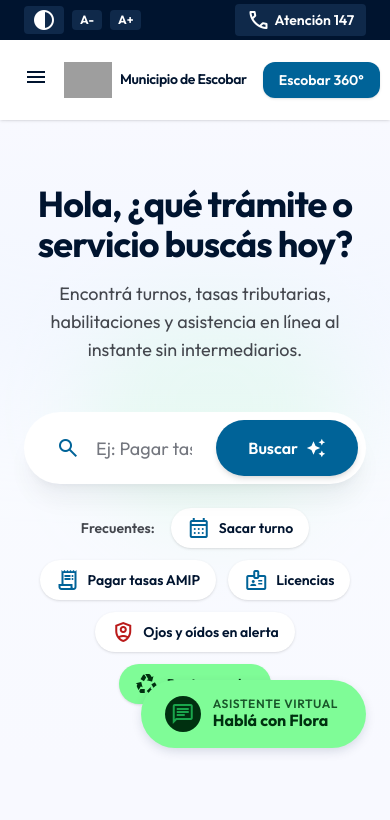
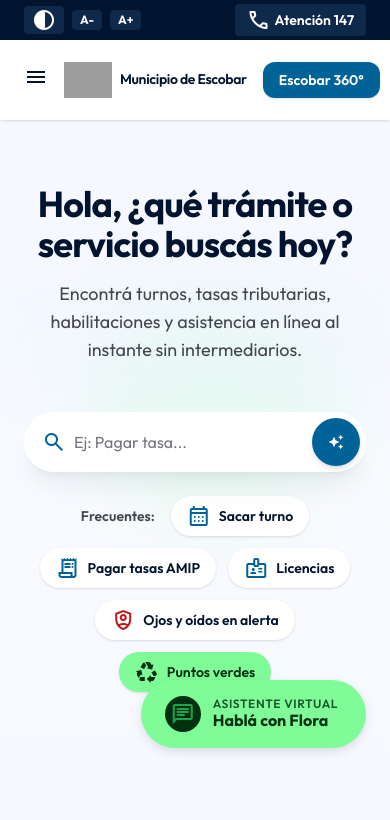
Before and after one commit to dibrand-dev/dibrand-redesign, a Next.js app: page /escobar in a window 390 px wide. Shown: the top 820 px of the page. Built offline with nearby package versions, Linux system fonts and the light colour scheme; grey boxes are pictures that could not be loaded.

Commit message:
style(escobar): fix search bar responsive layout to prevent overlap on mobile

```diff
--- a/app/escobar/_components/Hero.tsx
+++ b/app/escobar/_components/Hero.tsx
@@ -18,14 +18,14 @@ export default function Hero() {
 
         {/* Mega Search Bar (Semantic AEO design) */}
         <div className="w-full max-w-4xl mt-12">
-          <form action="#" className="relative group flex items-center bg-white rounded-full p-2 shadow-xl shadow-[#00142f]/5 transition-all focus-within:shadow-2xl focus-within:shadow-[#006398]/15" method="GET">
-            <div className="flex items-center justify-center pl-6 pr-2 text-[#006398]">
-              <span className="material-symbols-outlined text-[32px]">search</span>
+          <form action="#" className="relative group flex items-center bg-white rounded-full p-1.5 sm:p-2 shadow-xl shadow-[#00142f]/5 transition-all focus-within:shadow-2xl focus-within:shadow-[#006398]/15" method="GET">
+            <div className="flex items-center justify-center pl-3 sm:pl-6 pr-1 sm:pr-2 text-[#006398]">
+              <span className="material-symbols-outlined text-[24px] sm:text-[32px]">search</span>
             </div>
-            <input aria-label="Buscar trámites, tasas, hospitales y servicios de Escobar" className="w-full h-14 bg-transparent text-[#00142f] text-lg placeholder:text-[#74777f] focus:outline-none px-2" placeholder="Ej: Pagar tasa, Turno hospital, Licencia de conducir..." type="search" />
-            <button className="bg-[#006398] text-white px-8 h-14 rounded-full text-base font-semibold hover:bg-[#004a74] transition-colors shrink-0 flex items-center gap-2 shadow-md group-focus-within:bg-[#004a74]" type="submit">
-              <span>Buscar</span>
-              <svg xmlns="http://www.w3.org/2000/svg" viewBox="0 0 24 24" fill="currentColor" className="w-5 h-5">
+            <input aria-label="Buscar trámites, tasas, hospitales y servicios de Escobar" className="w-full h-12 sm:h-14 bg-transparent text-[#00142f] text-base sm:text-lg placeholder:text-[#74777f] focus:outline-none px-1 sm:px-2 min-w-0" placeholder="Ej: Pagar tasa..." type="search" />
+            <button className="bg-[#006398] text-white px-4 sm:px-8 h-12 sm:h-14 rounded-full text-sm sm:text-base font-semibold hover:bg-[#004a74] transition-colors shrink-0 flex items-center gap-1 sm:gap-2 shadow-md group-focus-within:bg-[#004a74]" type="submit">
+              <span className="hidden sm:inline">Buscar</span>
+              <svg xmlns="http://www.w3.org/2000/svg" viewBox="0 0 24 24" fill="currentColor" className="w-4 h-4 sm:w-5 sm:h-5">
                 <path d="M19 9l1.25-2.75L23 5l-2.75-1.25L19 1l-1.25 2.75L15 5l2.75 1.25L19 9zm-7.5.5L9 4 6.5 9.5 1 12l5.5 2.5L9 20l2.5-5.5L17 12l-5.5-2.5zM19 15l-1.25 2.75L15 19l2.75 1.25L19 23l1.25-2.75L23 19l-2.75-1.25L19 15z" />
               </svg>
             </button>
```
